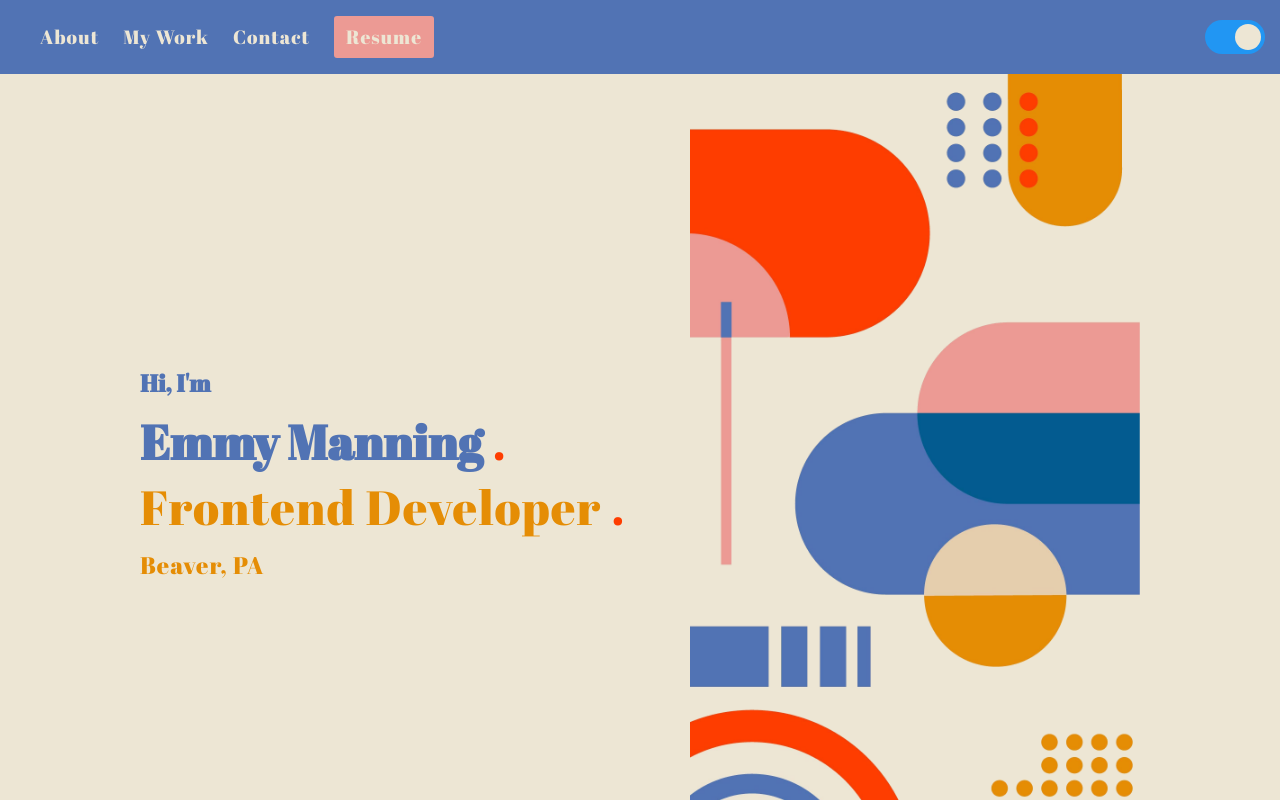
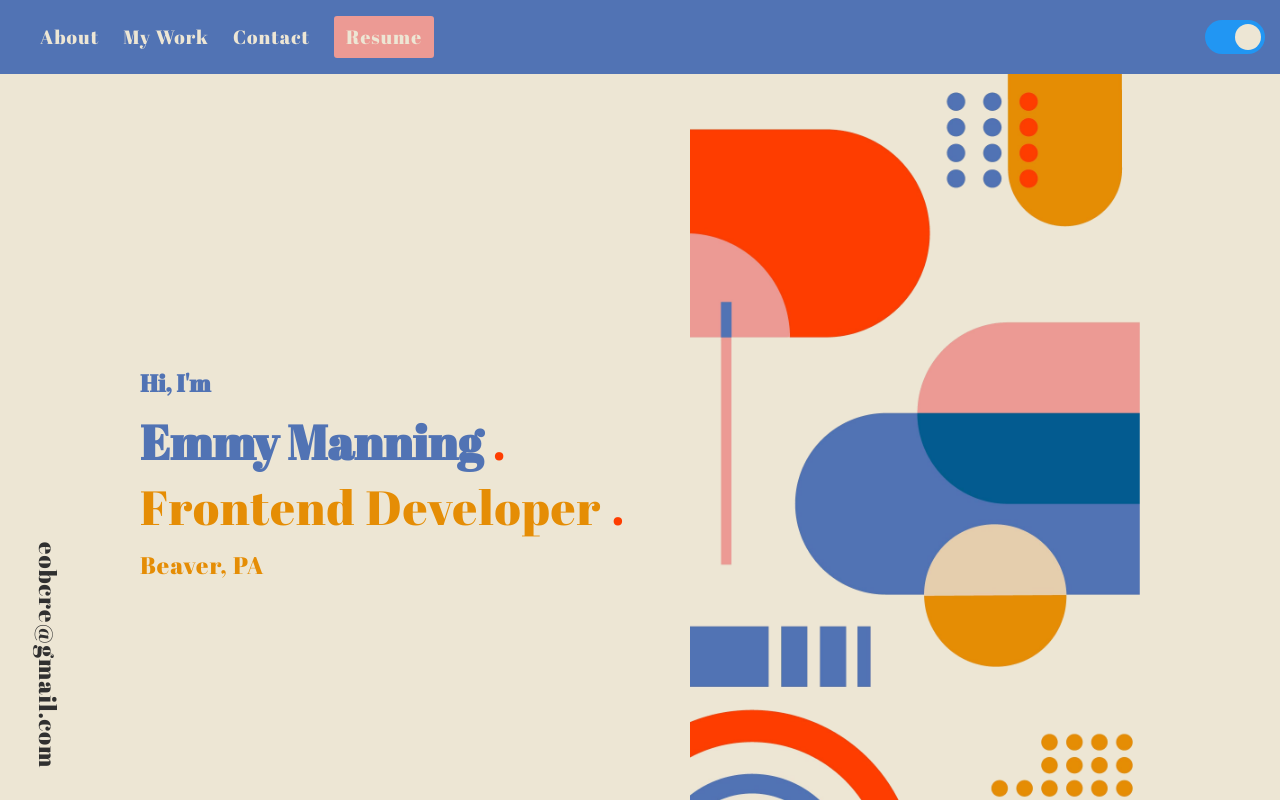
Before and after one commit to eobcre/abstract-app, an Angular app: page / in a window 1280 px wide. Shown: the top 800 px of the page. Built offline with nearby package versions, Linux system fonts and the light colour scheme.

Commit message:
component added

```diff
--- a/src/app/section/header/header.component.html
+++ b/src/app/section/header/header.component.html
@@ -18,4 +18,6 @@
       <span class="slider"></span>
     </label>
   </div>
+
+  <app-side-footer></app-side-footer>
 </header>
```
